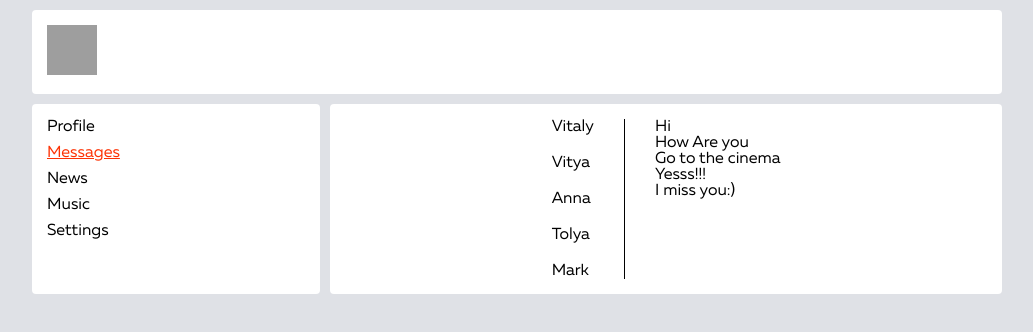
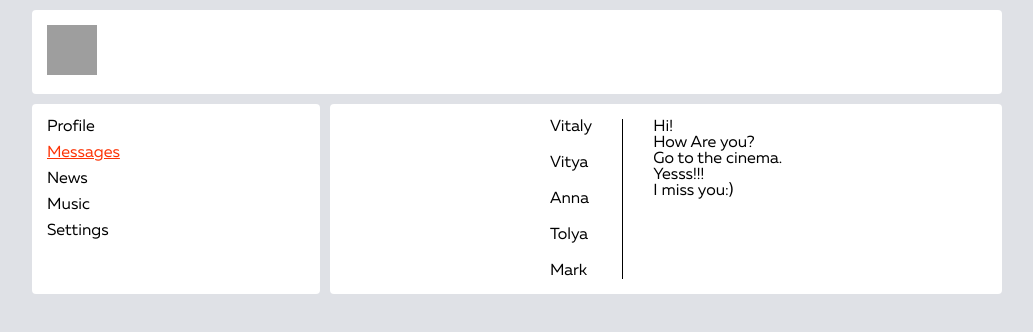
Before and after one commit to vitalyreutsky/react-social-network, a React (Create React App) app: page /dialogs in a window 1280 px wide. Shown: the top 332 px of the page, without its empty margins (123-1156 px from the left). Built offline with nearby package versions, Linux system fonts and the light colour scheme; grey boxes are pictures that could not be loaded.

Commit message:
Перенес на уровни выше data(posts, dialogs, messages) с помощью props

```diff
--- a/src/components/App/App.js
+++ b/src/components/App/App.js
@@ -11,7 +11,7 @@ import Settings from "../Settings/Settings";
 
 import "./App.css";
 
-const App = () => {
+const App = (props) => {
   return (
     <BrowserRouter>
       <div className="app">
@@ -21,8 +21,19 @@ const App = () => {
             <Nav />
             <div className="app-wrapper-content">
               <Routes>
-                <Route path="/profile" element={<Profile />} />
-                <Route path="/dialogs/*" element={<Dialogs />} />
+                <Route
+                  path="/profile"
+                  element={<Profile posts={props.posts} />}
+                />
+                <Route
+                  path="/dialogs/*"
+                  element={
+                    <Dialogs
+                      dialogs={props.dialogs}
+                      messages={props.messages}
+                    />
+                  }
+                />
                 <Route path="/news" element={<News />} />
                 <Route path="/music" element={<Music />} />
                 <Route path="/settings" element={<Settings />} />
--- a/src/components/Dialogs/Dialogs.js
+++ b/src/components/Dialogs/Dialogs.js
@@ -6,27 +6,11 @@ import DialogItem from "./DialogItem/DialogItem";
 import "./Dialogs.css";
 
 const Dialogs = (props) => {
-  const dialogsData = [
-    { key: 1, name: "Vitaly", male: "man" },
-    { key: 2, name: "Vitya", male: "man" },
-    { key: 3, name: "Anna", male: "woman" },
-    { key: 4, name: "Tolya", male: "man" },
-    { key: 5, name: "Mark", male: "man" },
-  ];
-
-  const messagesData = [
-    { key: 1, message: "Hi" },
-    { key: 2, message: "How Are you" },
-    { key: 3, message: "Go to the cinema" },
-    { key: 4, message: "Yesss!!!" },
-    { key: 5, message: "I miss you:)" },
-  ];
-
-  const dialogItem = dialogsData.map((el) => {
+  const dialogItem = props.dialogs.map((el) => {
     return <DialogItem name={el.name} key={el.key} id={el.key} />;
   });
 
-  const messageItem = messagesData.map((el) => {
+  const messageItem = props.messages.map((el) => {
     return <DialogMessage message={el.message} key={el.key} id={el.key} />;
   });
 
--- a/src/components/Profile/MyPosts/MyPost.js
+++ b/src/components/Profile/MyPosts/MyPost.js
@@ -2,13 +2,8 @@ import Post from "./Post/Post";
 
 import "./MyPost.css";
 
-const MyPosts = () => {
-  const postData = [
-    { key: 1, message: "Hi, are you?", likes: 10, dislike: 1 },
-    { key: 2, message: "Hi, it`s my first post!", likes: 40, dislike: 3 },
-  ];
-
-  const postItem = postData.map((el) => {
+const MyPosts = (props) => {
+  const postItem = props.posts.map((el) => {
     return (
       <Post
         key={el.key}
--- a/src/components/Profile/Profile.js
+++ b/src/components/Profile/Profile.js
@@ -4,11 +4,11 @@ import MyPosts from "./MyPosts/MyPost";
 
 import "./Profile.css";
 
-const Profile = () => {
+const Profile = (props) => {
   return (
     <div className="app-content profile">
       <ProfileInfo />
-      <MyPosts />
+      <MyPosts posts={props.posts} />
     </div>
   );
 };
--- a/src/index.js
+++ b/src/index.js
@@ -1,13 +1,36 @@
-import React from 'react';
-import ReactDOM from 'react-dom/client';
-import './index.css';
-import App from './components/App/App';
-import reportWebVitals from './reportWebVitals';
+import React from "react";
+import ReactDOM from "react-dom/client";
+import "./index.css";
+import App from "./components/App/App";
+import reportWebVitals from "./reportWebVitals";
 
-const root = ReactDOM.createRoot(document.getElementById('root'));
+const postsData = [
+  { key: 1, message: "Hi, are you?", likes: 10, dislike: 1 },
+  { key: 2, message: "Hi, it`s my first post!", likes: 40, dislike: 3 },
+  { key: 3, message: "I'm fine!", likes: 21, dislike: 0 },
+];
+
+const dialogsData = [
+  { key: 1, name: "Vitaly", male: "man" },
+  { key: 2, name: "Vitya", male: "man" },
+  { key: 3, name: "Anna", male: "woman" },
+  { key: 4, name: "Tolya", male: "man" },
+  { key: 5, name: "Mark", male: "man" },
+];
+
+const messagesData = [
+  { key: 1, message: "Hi!" },
+  { key: 2, message: "How Are you?" },
+  { key: 3, message: "Go to the cinema." },
+  { key: 4, message: "Yesss!!!" },
+  { key: 5, message: "I miss you:)" },
+];
+
+const root = ReactDOM.createRoot(document.getElementById("root"));
+
 root.render(
   <React.StrictMode>
-    <App />
+    <App posts={postsData} dialogs={dialogsData} messages={messagesData} />
   </React.StrictMode>
 );
 
```
